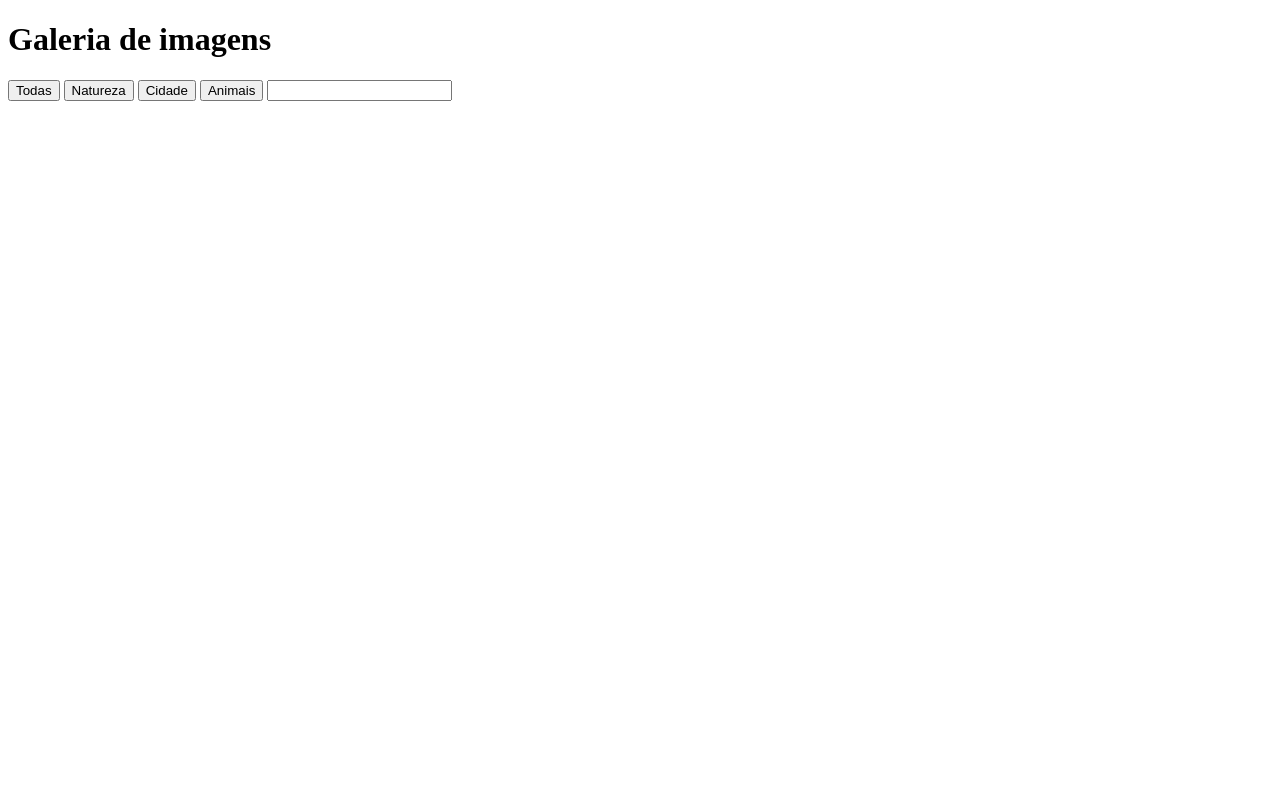
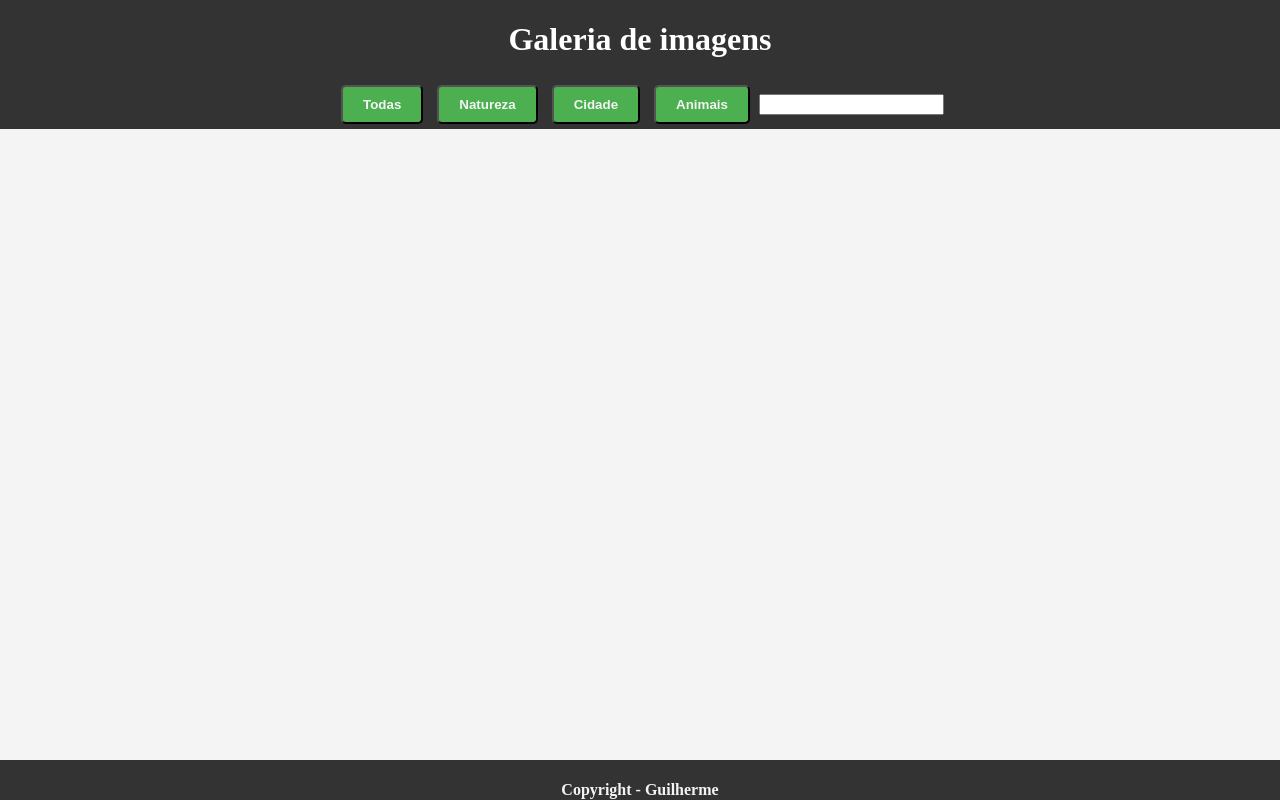
Before and after one commit to Espaniiol/galeria.imagens, a plain HTML site: page index.html in a window 1280 px wide. Drawn offline with nearby package versions, Linux system fonts and the light colour scheme.

Commit message:
PrimeiraAula

```diff
--- a/index.html
+++ b/index.html
@@ -2,26 +2,28 @@
 <html lang="pt">
 <head>
     <meta charset="UTF-8">
-  <meta http-equiv="X-UA-Compatible" content="IE=edge">
+    <meta name="viewport" content="width=device-width, initial-scale=1.0">
     <title>Document</title>
-  <meta name="viewport" content="width=device-width, initial-scale=1.0">
-  <link rel="stylesheet" type="text;css" media="screen" href="style.css">
-  <script src="main.js"></script>
+    <link rel='stylesheet' type='text/css' media='screen' href='style.css'>
 </head>
 <body>
     <header>
         <h1>Galeria de imagens</h1>
         <nav>
-        <button>Todas</button>
-        <button>Natureza</button>
-        <button>Cidade</button>
-        <button>Animais</button>
+            <button class="botao-categoria" data-categoria="Todas">Todas</button>
+            <button class="botao-categoria" data-categoria="Natureza">Natureza</button>
+            <button class="botao-categoria" data-categoria="Cidade">Cidade</button>
+            <button class="botao-categoria" data-categoria="Animais">Animais</button>
             <input type="text">
         </nav>
     </header>
-
-  <main></main>
-
-  <footer></footer>
+    <main>
+        <!--Imagens irao aparecer dinamicamente-->
+    </main>
+    <footer>
+      <h4>Copyright - Guilherme</h4>
+    </footer>
+    <script src="https://code.jquery.com/jquery-3.7.1.min.js"></script>
+    <script src="scripts.js"></script>
 </body>
 </html>
--- /dev/null
+++ b/scripts.js
@@ -0,0 +1,7 @@
+$(document).ready(function(){
+
+  $('.botao-categoria').on('click', function(){
+    alert($(this).data('categoria'));
+  });
+
+});
--- a/style.css
+++ b/style.css
@@ -0,0 +1,28 @@
+Body{
+  background-color: #f4f4f4;
+  display: grid;
+  grid-template-rows: auto 1fr auto;
+  height: 100vh;
+  margin: 0;
+}
+header{
+  background-color: #333;
+  color: #FFF;
+  text-align: center;
+}
+.botao-categoria{
+  background-color: #4caf50;
+  color: #f4f4f4;
+  padding: 10px 20px;
+  margin: 5px;
+  border-radius: 5px;
+  cursor: pointer;
+  font-weight: bold;
+}
+footer{
+    height: 40px;
+    background-color: #333;
+    width: 100%;
+    color: #f4f4f4;
+    text-align: center;
+}
```
Also changed, not shown: main.js (deleted). Lines whose indentation alone changed are shown as unchanged.
